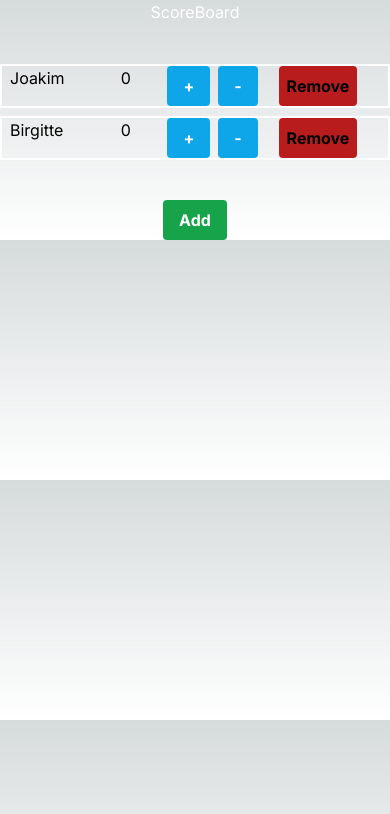
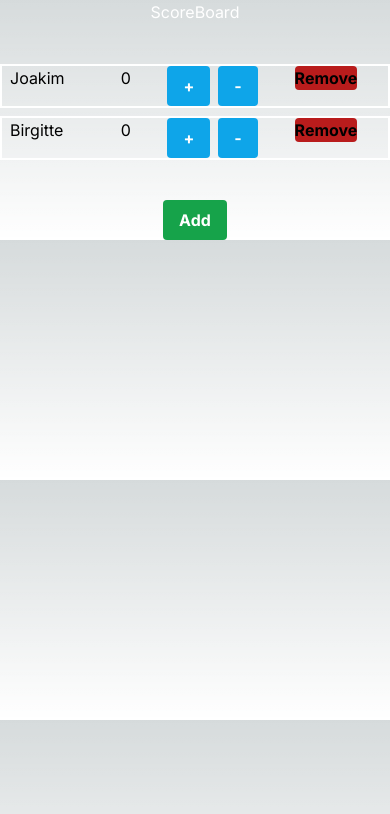
Before and after one commit to MikAoJk/scoreboard, a Next.js app: page / in a window 390 px wide. Shown: the top 814 px of the page. Built offline with nearby package versions, Linux system fonts and the light colour scheme.

Commit message:
Update Player.tsx

```diff
--- a/src/components/Player.tsx
+++ b/src/components/Player.tsx
@@ -30,7 +30,7 @@ const Player = (playerProps: PlayerProps) => {
             <li className="w-1/4"><ChangePlayerScore onAddChangePlayerScore={addPlayerScoreHandler}
                                                     onSubstractChangePlayerScore={substractPlayerScoreHandler}/></li>
             <li className="w-1/4 text-right">
-                <button onClick={onSaveRemovePlayerHandler} type="button" className="bg-red-700 rounded font-bold py-2 px-2">Remove
+                <button onClick={onSaveRemovePlayerHandler} type="button" className="bg-red-700 rounded font-bold md:py-2 md:px-2">Remove
                 </button>
             </li>
         </ul>
```
